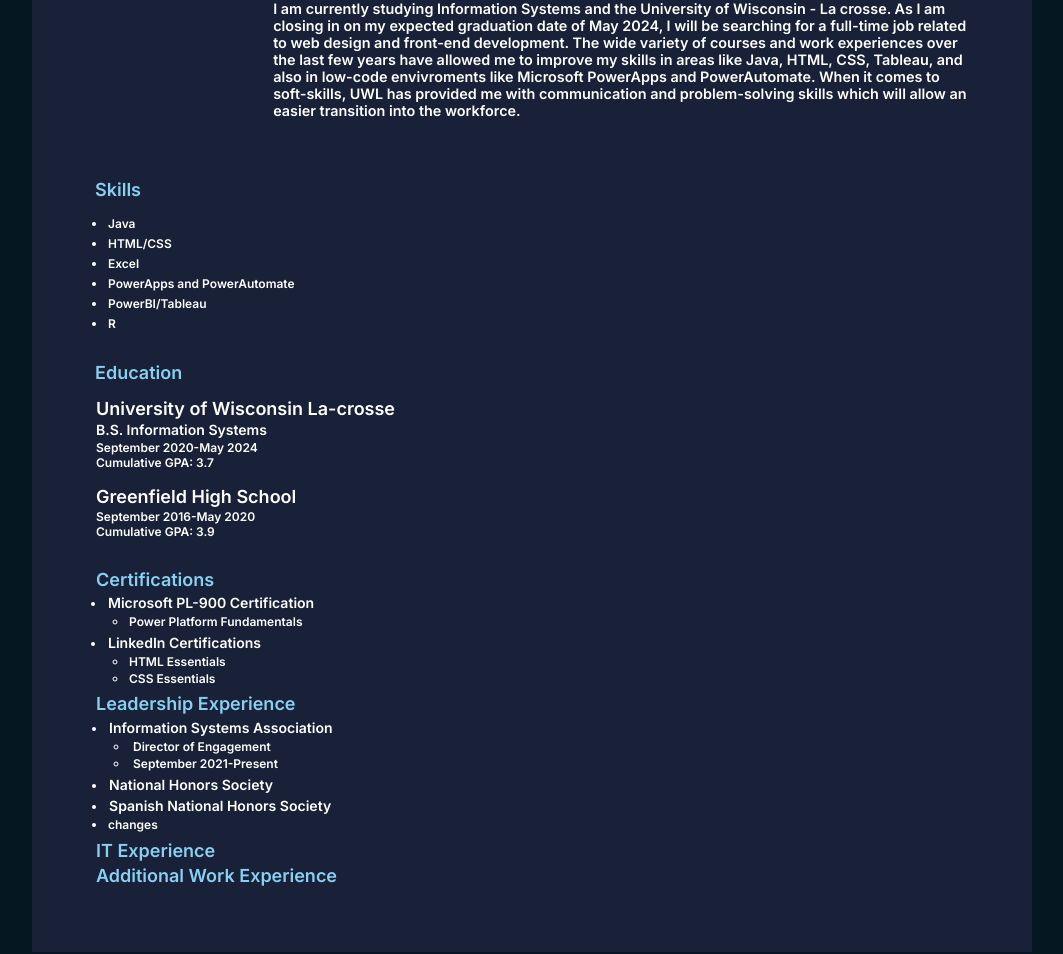
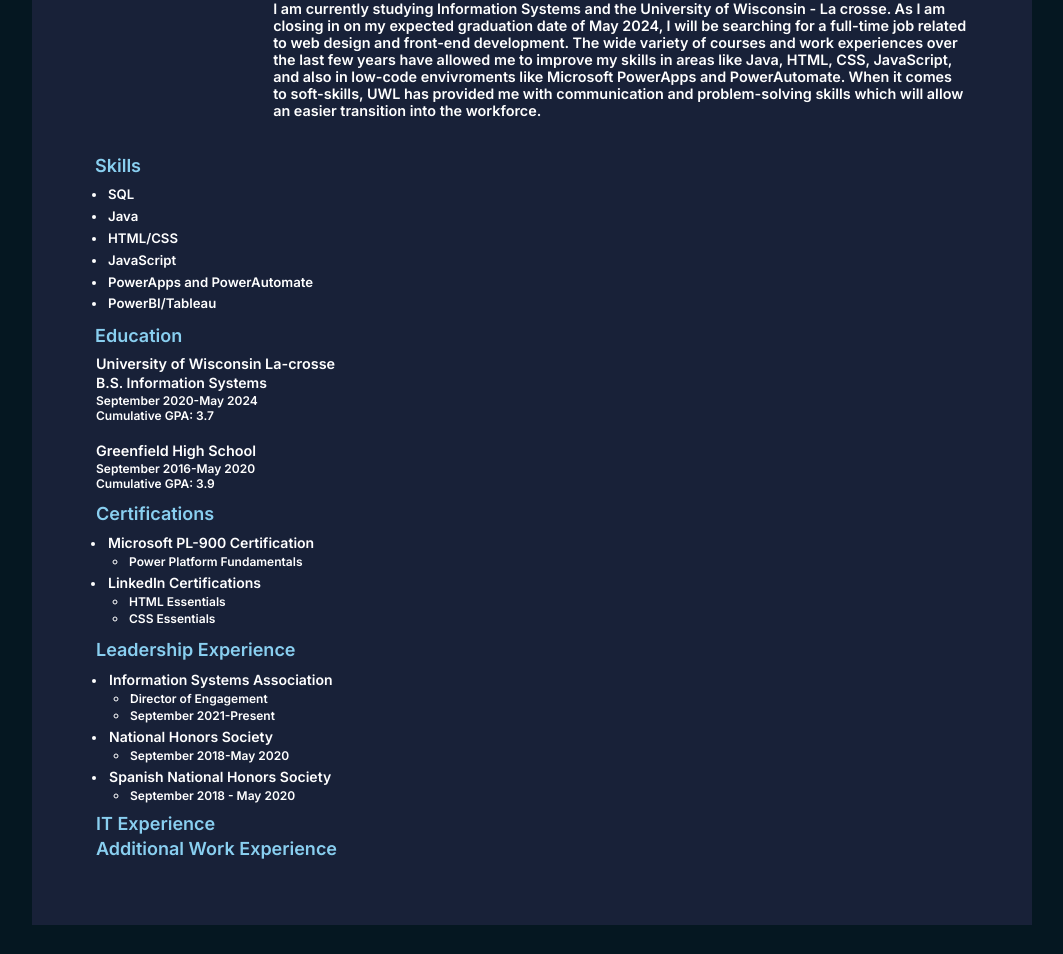
Before and after one commit to noahschilz/Resume, a plain HTML site: page index.html in a window 1280 px wide. Shown: the part 241-1195 px from the top of the page, without its empty margins (108-1171 px from the left). After the commit the page ends 1168 px from the top, so only its background shows below. Drawn offline with Linux system fonts and the light colour scheme.

Commit message:
managed margins for titles

```diff
--- a/index.html
+++ b/index.html
@@ -22,10 +22,12 @@
                         <span class="profile_name_lastname">Schilz</span>
                     </h1>
                     <p class="profile_title">B.S. Information Systems</p>
-                    <p class="description">I am currently studying Information Systems and the University of Wisconsin - La crosse. As I am closing in on my expected graduation date of May 2024,
-                        I will be searching for a full-time job related to web design and front-end development. The wide variety of courses and work experiences over the last few years have allowed me to improve my skills
-                        in areas like Java, HTML, CSS, Tableau, and also in low-code envivroments like Microsoft PowerApps and PowerAutomate. When it comes to soft-skills, UWL has provided me with
-                        communication and problem-solving skills which will allow an easier transition into the workforce.
+                    <p class="description">I am currently studying Information Systems and the University of Wisconsin - La crosse.
+                         As I am closing in on my expected graduation date of May 2024, I will be searching for a full-time job related to
+                         web design and front-end development. The wide variety of courses and work experiences over the last few years
+                         have allowed me to improve my skills in areas like Java, HTML, CSS, JavaScript, and also in low-code envivroments
+                         like Microsoft PowerApps and PowerAutomate. When it comes to soft-skills, UWL has provided me with
+                         communication and problem-solving skills which will allow an easier transition into the workforce.
                     </p>
                 </div>
             </div>
@@ -34,29 +36,30 @@
             <div class="skills">
                 <h3 class="title">Skills</h3>
                 <ul class = "skill_list">
+                    <li>SQL</li>
                     <li>Java</li>
                     <li>HTML/CSS</li>
-                    <li>Excel</li>
+                    <li>JavaScript</li>
                     <li>PowerApps and PowerAutomate</li>
                     <li>PowerBI/Tableau</li>
-                    <li>R</li>
                 </ul>
             </div>
             <div class="Education">
-                <h3 class="title">Education</h3>
+                <h3 class="cert_title">Education</h3>
                 <div class="education_item">
-                    <h4 class="education_title">University of Wisconsin La-crosse</h4>
+                    <h3 class="education_description">University of Wisconsin La-crosse</h3>
                     <h3>B.S. Information Systems</h3>
                     <p class="item_description">September 2020-May 2024<br>Cumulative GPA: 3.7</p>
+                    <br>
                 </div>
                 <div class="education_item">
-                    <h4 class="education_title">Greenfield High School</h4>
+                    <h4 class="education_description">Greenfield High School</h4>
                     <p class="item_description">September 2016-May 2020<br>Cumulative GPA: 3.9</p>
                 </div>
             </div>
             <div class="Certifications">
                 <div class="Certifications">
-                    <h3 class="title">Certifications</h3>
+                    <h3 class="cert_title">Certifications</h3>
                     <ul>
                         <li class = "indentList"><h3>Microsoft PL-900 Certification</h3>
                             <ul>
@@ -68,23 +71,29 @@
                                 <li class = "nestedList">HTML Essentials</li>
                                 <li class = "nestedList">CSS Essentials</li>
                             </ul>
-                        </Li>
-
+                        </li>
                     </ul>
             </div>
             <div class="leadership_experience">
-                <h3 class="title">Leadership Experience</h3>
+                <h3 class="leader_title">Leadership Experience</h3>
                 <div class="leadership_list">
                     <ul class = "indentList">
                         <li><h3>Information Systems Association</h3>
                         <ul>
-                            <li class = "nestedList"> &nbsp;Director of Engagement</li>
-                            <li class = "nestedList"> &nbsp;September 2021-Present</li>
+                            <li class = "nestedList"> Director of Engagement</li>
+                            <li class = "nestedList"> September 2021-Present</li>
                         </ul>
                         </li>
-                        <li><h3>National Honors Society</h3></li>
-                        <li><h3>Spanish National Honors Society</h3></li>
-                        <li>changes</li>
+                        <li><h3>National Honors Society</h3>
+                            <ul>
+                                <li class = "nestedList">September 2018-May 2020</li>
+                            </ul>
+                        </li>
+                        <li><h3>Spanish National Honors Society</h3>
+                            <ul>
+                                <li class = "nestedList">September 2018 - May 2020</li>
+                            </ul>
+                        </li>
                     </ul>
                 </div>
             </div>
@@ -98,5 +107,4 @@
         <div class="group-3"></div>
     </div>
 </body>
-
 </html>
--- a/style.css
+++ b/style.css
@@ -24,6 +24,7 @@ img{
     width: 100%;
     border-radius: 50%;
 }
+
 a {
     text-decoration: none;
     color: white;
@@ -47,7 +48,7 @@ a {
     padding: 5rem;
     background: #182138;
     grid-template-columns: 1fr 1fr;
-    gap: 4rem;
+    gap: 2rem;
 }
 
 @media only screen and (max-width: 760px){
@@ -67,7 +68,7 @@ a {
 .group-1{
     display: flex;
     flex-direction: column;
-    gap: 2rem;
+    gap: 0rem;
 }
 .profile_container{
     display: flex;
@@ -143,23 +144,34 @@ a {
 }
 
 .skill_list{
-    margin-top: 1rem;
+    margin-top: .5rem;
     margin-left: 1rem;
     line-height: 1.5;
+    font-size: 1.1rem;
 }
 
 .nestedList{
     margin-left: 20px;
 }
 
-.education_title{
-    margin-top: 1rem;
+.education_description{
+    margin-top: 0rem;
     color:rgb(255, 255, 255);
-    font-size: 1.5rem;
+    font-size: 1.2rem;
 }
 
-.cert_description{
-    margin-top:1rem;
+.cert_title{
+    margin-bottom:.5rem;
+    margin-top:.5rem;
+    font-size:1.5rem;
+    color: #89cff0;
+}
+
+.leader_title{
+    margin-top: .5rem;
+    margin-bottom: .5rem;
+    font-size:1.5rem;
+    color: #89cff0;
 }
 
 .indentList{
```
